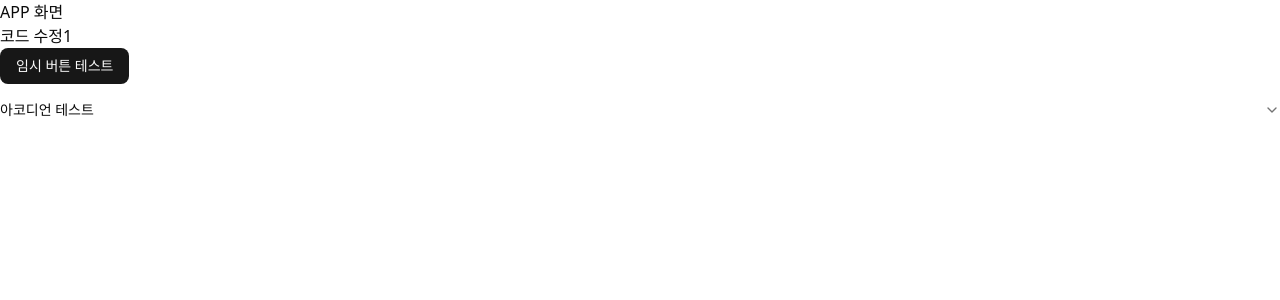
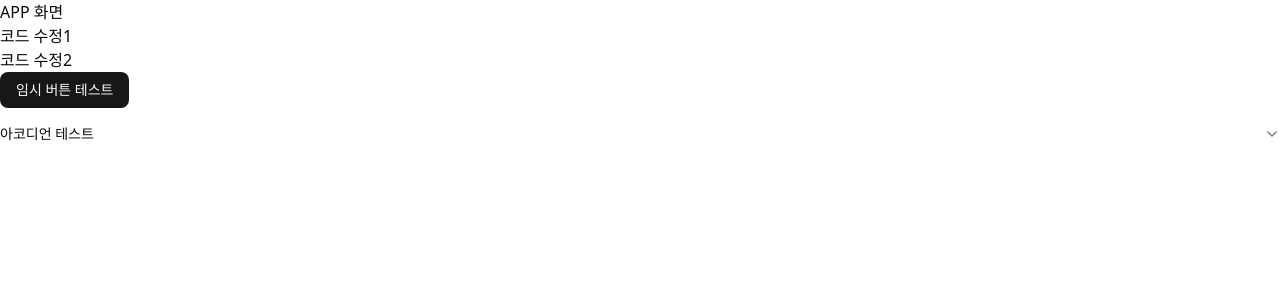
Before and after one commit to hyeonjun-hwang/quiz-dot, a React (Vite) app: page / in a window 1280 px wide. Shown: the top 300 px of the page. Built offline with nearby package versions, Linux system fonts and the light colour scheme.

Commit message:
깃허브 테스트2

```diff
--- a/src/App.tsx
+++ b/src/App.tsx
@@ -11,6 +11,7 @@ function App() {
     <>
       <div>APP 화면</div>
       <p>코드 수정1</p>
+      <p>코드 수정2</p>
       <Button>임시 버튼 테스트</Button>
 
       <Accordion type="single" collapsible>
```
